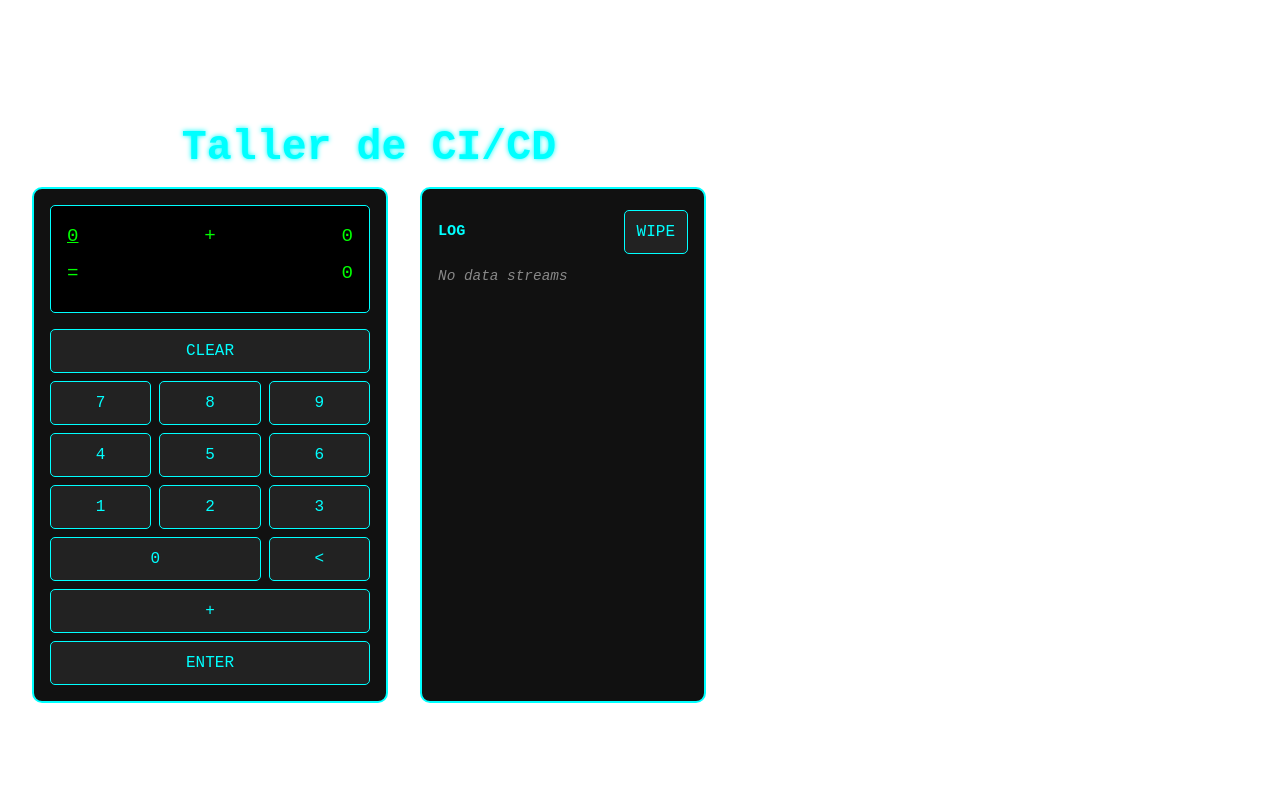
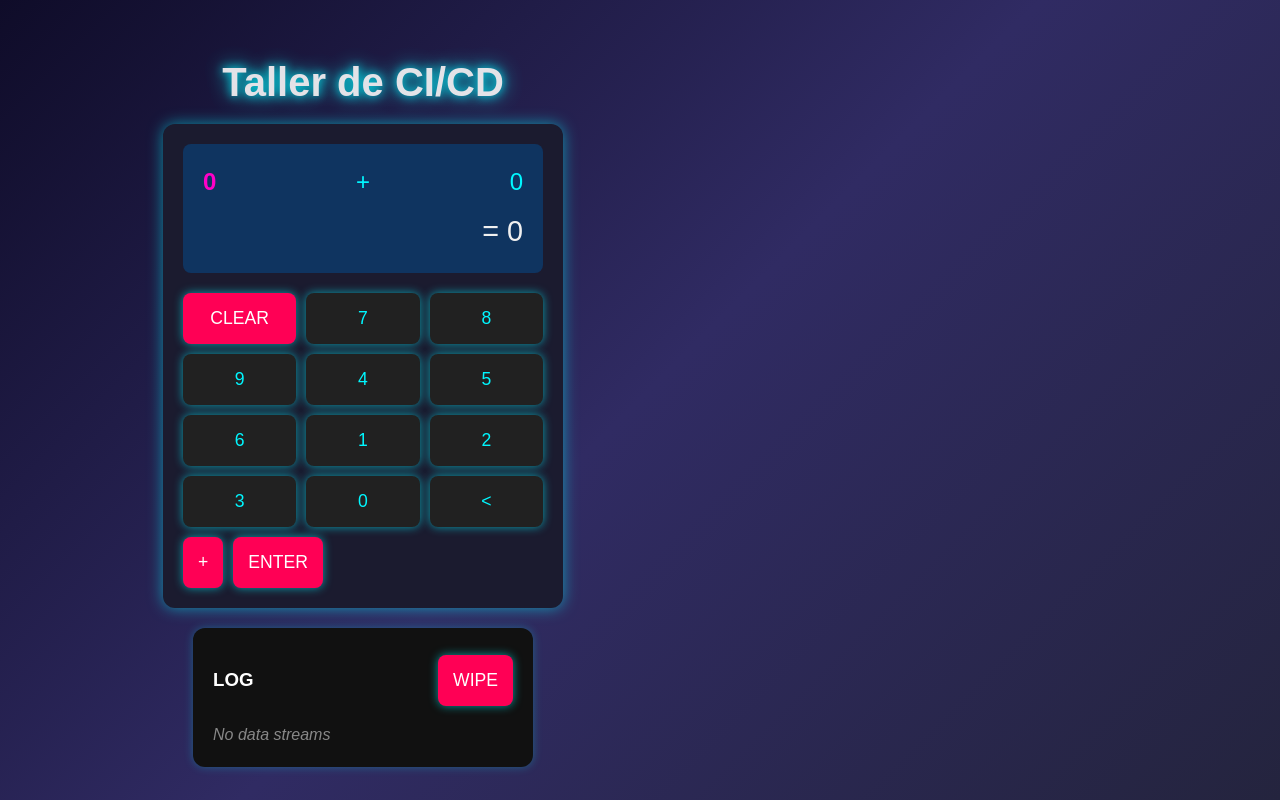
Before and after one commit to DanielBenjaminLopez/taller-CI-CD, a React (Vite) app in the folder tallerCICD/: page / in a window 1280 px wide. Built offline with nearby package versions, Linux system fonts and the light colour scheme.

Commit message:
add: update de diseño de la calculadora de sumas (#2)

```diff
--- a/tallerCICD/src/App.css
+++ b/tallerCICD/src/App.css
@@ -1,115 +1,155 @@
+body {
+  background: linear-gradient(135deg, #0f0c29, #302b63, #24243e);
+  color: #fff;
+  font-family: "Orbitron", sans-serif;
+  margin: 0;
+  padding: 0;
+  height: 100vh;
+}
+
 .main-container {
   display: flex;
   flex-direction: column;
   align-items: center;
-  padding: 2rem;
-  font-family: monospace;
+  padding: 20px;
 }
 
 .main-title {
-  color: #00ffff;
-  text-shadow: 0 0 5px #00ffff;
-  margin-bottom: 1rem;
+  font-size: 2.5rem;
+  margin-bottom: 20px;
+  text-shadow: 0 0 10px #00f7ff, 0 0 20px #00f7ff;
+  animation: flicker 3s infinite alternate;
+}
+
+@keyframes flicker {
+  0%,
+  100% {
+    opacity: 1;
+  }
+  50% {
+    opacity: 0.8;
+  }
 }
 
 .calculator-wrapper {
   display: flex;
+  gap: 20px;
   flex-wrap: wrap;
-  gap: 2rem;
+  justify-content: center;
 }
 
 .calculator-cyberpunk {
-  background-color: #111;
-  border: 2px solid #00ffff;
-  border-radius: 10px;
-  padding: 1rem;
-  width: 320px;
+  background: #1b1b2f;
+  padding: 20px;
+  border-radius: 12px;
+  box-shadow: 0 0 15px #00f7ff88;
+  max-width: 360px;
+  width: 100%;
 }
 
 .display-cyberpunk {
-  background: #000;
-  color: #0f0;
-  padding: 1rem;
-  font-size: 1.2rem;
-  border: 1px solid #0ff;
-  border-radius: 5px;
-  margin-bottom: 1rem;
+  background: #0f3460;
+  padding: 20px;
+  border-radius: 8px;
+  text-align: right;
+  margin-bottom: 20px;
+  color: #00f7ff;
+  font-size: 1.5rem;
+  transition: background 0.3s ease;
 }
 
-.input-line,
-.result-line {
+.input-line {
   display: flex;
   justify-content: space-between;
-  margin-bottom: 0.5rem;
+  margin-bottom: 10px;
 }
 
 .active-input {
-  text-decoration: underline;
+  color: #ff00c8;
+  font-weight: bold;
+}
+
+.result-line {
+  font-size: 1.8rem;
+  color: #f0f0f0;
+}
+
+.operator-display {
+  padding: 0 10px;
 }
 
 .keypad-cyberpunk {
   display: grid;
   grid-template-columns: repeat(3, 1fr);
-  gap: 0.5rem;
-}
-
-.btn-clear {
-  grid-column: span 3;
-}
-
-.btn-zero {
-  grid-column: span 2;
+  gap: 10px;
 }
 
 .operator-pad-cyberpunk {
+  grid-column: span 3;
   display: flex;
-  flex-direction: column;
-  gap: 0.5rem;
-  grid-column: span 3;
+  gap: 10px;
 }
 
 button {
-  background-color: #222;
-  color: #0ff;
-  border: 1px solid #0ff;
-  border-radius: 5px;
-  padding: 0.75rem;
-  font-size: 1rem;
+  background: #212121;
+  border: none;
+  color: #00f7ff;
+  padding: 15px;
+  font-size: 1.1rem;
+  border-radius: 8px;
   cursor: pointer;
+  transition: all 0.2s ease;
 }
 
-button.glow:hover {
-  box-shadow: 0 0 8px #0ff;
+button:hover {
+  background: #00f7ff;
+  color: #1b1b2f;
+  transform: scale(1.05);
+}
+
+.glow {
+  box-shadow: 0 0 10px #00f7ff99;
+}
+
+.btn-clear,
+.btn-clear-history,
+.btn-equals,
+.btn-operator {
+  background: #ff0055;
+  color: white;
+}
+
+.btn-clear:hover,
+.btn-clear-history:hover,
+.btn-equals:hover,
+.btn-operator:hover {
+  background: #ff66a3;
 }
 
 .history-section-cyberpunk {
   background: #111;
-  border: 2px solid #0ff;
-  padding: 1rem;
-  border-radius: 10px;
-  width: 250px;
+  padding: 20px;
+  border-radius: 12px;
+  box-shadow: 0 0 10px #00f7ff44;
+  width: 300px;
+  max-height: 450px;
+  overflow-y: auto;
 }
 
 .history-header-cyberpunk {
   display: flex;
   justify-content: space-between;
   align-items: center;
-  color: #0ff;
-  margin-bottom: 0.5rem;
+  margin-bottom: 10px;
 }
 
-.history-items-cyberpunk {
-  max-height: 200px;
-  overflow-y: auto;
-  color: #fff;
-  font-size: 0.9rem;
+.history-item-cyberpunk {
+  padding: 5px 0;
+  border-bottom: 1px solid #00f7ff33;
+  font-size: 1rem;
 }
 
 .history-placeholder {
   color: #888;
   font-style: italic;
 }
-
-.operator-display {
-  margin: 0 0.5rem;
-}
--- a/tallerCICD/src/App.jsx
+++ b/tallerCICD/src/App.jsx
@@ -10,7 +10,6 @@ function App() {
 
   const handleNumInput = (digit) => {
     if (digit === ".") return;
-
     if (currentInput === 1) {
       setNum1((prev) => (prev === "0" ? digit : prev + digit));
     } else {
@@ -28,7 +27,6 @@ function App() {
   const calculateSum = () => {
     const n1 = parseInt(num1);
     const n2 = parseInt(num2);
-
     if (!isNaN(n1) && !isNaN(n2)) {
       const sum = n1 + n2;
       const operationString = `${n1} + ${n2} = ${sum}`;
@@ -103,7 +101,6 @@ function App() {
             >
               0
             </button>
-
             <button className="btn-backspace glow" onClick={handleBackspace}>
               {"<"}
             </button>
```
